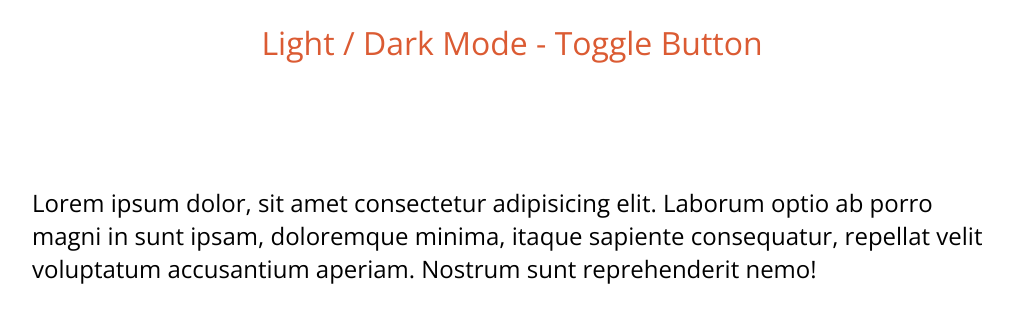
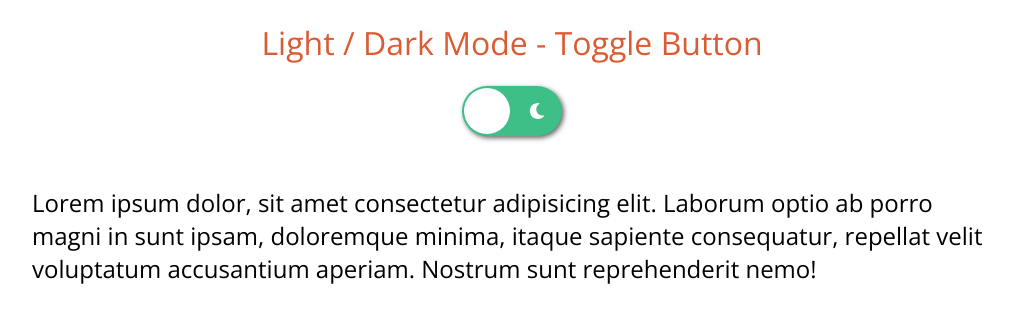
Before and after one commit to jjm2317/ui-components, a React (Create React App) app in the folder 4_dark-mode/question/3.react/: page / in a window 1280 px wide. Shown: the top 322 px of the page, without its empty margins (128-1141 px from the left). Built offline with nearby package versions, Linux system fonts and the light colour scheme.

Commit message:
feat: (DarkMode) Implement by usestate

```diff
--- a/4_dark-mode/question/3.react/package.json
+++ b/4_dark-mode/question/3.react/package.json
@@ -3,6 +3,10 @@
   "version": "0.1.0",
   "private": true,
   "dependencies": {
+    "@fortawesome/fontawesome-svg-core": "^1.2.35",
+    "@fortawesome/free-regular-svg-icons": "^5.15.3",
+    "@fortawesome/free-solid-svg-icons": "^5.15.3",
+    "@fortawesome/react-fontawesome": "^0.1.14",
     "@testing-library/jest-dom": "^5.11.9",
     "@testing-library/react": "^11.2.3",
     "@testing-library/user-event": "^12.6.2",
--- a/4_dark-mode/question/3.react/src/App.js
+++ b/4_dark-mode/question/3.react/src/App.js
@@ -4,14 +4,24 @@ import Title from "./components/Title";
 import ToggleButton from "./components/ToggleButton";
 import Article from "./components/Article";
 import GlobalStyle from "./components/GlobalStyle";
+import { ThemeProvider } from "styled-components";
+import theme from "./style/theme";
+import { useState } from "react";
 
 function App() {
+  const [dark, setDark] = useState(false);
+  const onClick = () => {
+    setDark(!dark);
+  };
+
   return (
     <>
-      <GlobalStyle />
-      <Title class="title">Light / Dark Mode - Toggle Button</Title>
-      <ToggleButton />
-      <Article />
+      <ThemeProvider theme={theme}>
+        <GlobalStyle dark={dark} />
+        <Title>Light / Dark Mode - Toggle Button</Title>
+        <ToggleButton onClick={onClick} dark={dark} />
+        <Article dark={dark} />
+      </ThemeProvider>
     </>
   );
 }
--- a/4_dark-mode/question/3.react/src/components/GlobalStyle.js
+++ b/4_dark-mode/question/3.react/src/components/GlobalStyle.js
@@ -10,6 +10,8 @@ const GlobalStyle = createGlobalStyle`
 body {
     font-family: 'Open Sans';
     font-weight: 300;
+    background-color: ${({ theme, dark }) => dark && theme.dark.bgc};
+    color: ${({ theme, dark }) => dark && theme.dark.color};
 }
 
 `;
--- a/4_dark-mode/question/3.react/src/components/ToggleButton.jsx
+++ b/4_dark-mode/question/3.react/src/components/ToggleButton.jsx
@@ -1,6 +1,11 @@
 import React from "react";
 import styled from "styled-components";
+import { library } from "@fortawesome/fontawesome-svg-core";
+import { FontAwesomeIcon } from "@fortawesome/react-fontawesome";
+import { faSun, faMoon } from "@fortawesome/free-solid-svg-icons";
 
+library.add(faSun, faMoon);
+console.log(library);
 const Button = styled.div`
   position: relative;
   width: 100px;
@@ -12,7 +17,7 @@ const Button = styled.div`
 const Switch = styled.div`
   position: absolute;
   top: 2px;
-  left: 2px;
+  left: ${({ theme, dark }) => (dark ? theme.dark.switchLeft : 2)}px;
   /* toggle => left: 52px */
   width: 46px;
   height: 46px;
@@ -23,7 +28,8 @@ const Switch = styled.div`
 
 const Text = styled.div`
   display: flex;
-  background-color: #3dbf87;
+  background-color: ${({ theme, dark }) =>
+    dark ? theme.dark.buttonTextBgc : "#3dbf87"};
   border-radius: 25px;
   box-shadow: 2px 2px 5px 0 rgba(50, 50, 50, 0.75);
   transition: background-color 0.3s;
@@ -36,16 +42,26 @@ const TextOnOff = styled.div`
   color: #fff;
 `;
 
-const ToggleButton = () => {
+const ToggleButton = ({ onClick, dark }) => {
+  console.log(faMoon);
+
   return (
-    <Button>
-      <Switch></Switch>
-      <Text>
+    <Button onClick={onClick}>
+      <Switch dark={dark}></Switch>
+      <Text dark={dark}>
         <TextOnOff>
-          <i className="far fa-sun fa-lg"></i>
+          <FontAwesomeIcon
+            // icon={["fa-sun", "far", "fa-lg"]}
+            icon={faSun}
+            // className="far fa-sun fa-lg"
+          ></FontAwesomeIcon>
         </TextOnOff>
         <TextOnOff>
-          <i className="far fa-moon fa-lg"></i>
+          <FontAwesomeIcon
+            icon={faMoon}
+            // icon={"moon"}
+            // className="far fa-moon fa-lg"
+          ></FontAwesomeIcon>
         </TextOnOff>
       </Text>
     </Button>
--- /dev/null
+++ b/4_dark-mode/question/3.react/src/style/theme.js
@@ -0,0 +1,11 @@
+const dark = {
+  bgc: "#232323",
+  color: "#fff",
+  switchLeft: 52,
+  buttonTextBgc: "#fc3164",
+};
+const theme = {
+  dark,
+};
+
+export default theme;
```
Also changed, not shown: 1 other file (tests, documents, lock files or other folders).
